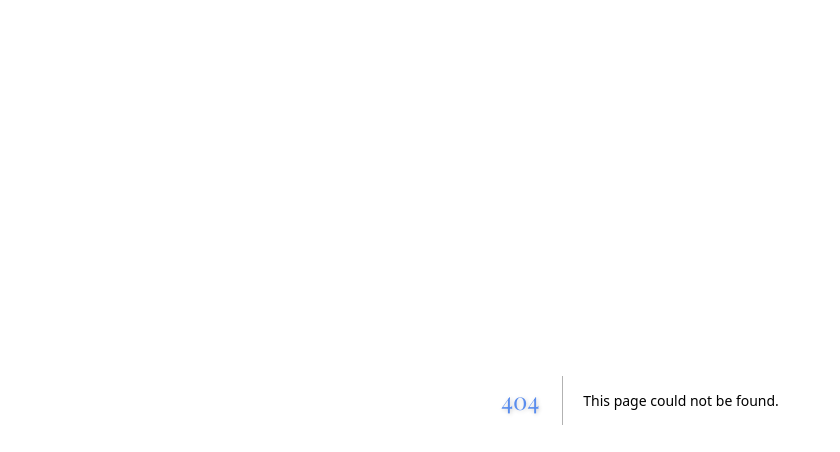
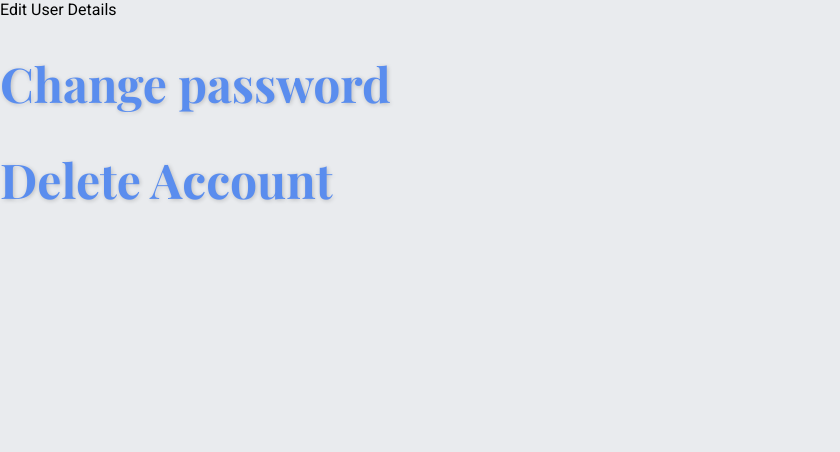
Before and after one commit to adam-knight1/knightline, a Next.js app in the folder frontend/: page /edit-user in a window 1280 px wide. Before the commit this address had no page. Shown: the top 452 px of the page, without its empty margins (0-840 px from the left). Built offline with nearby package versions, Linux system fonts and the light colour scheme.

Commit message:
Added edit-user page with basic skeleton struture for password changing and deleting account

```diff
--- a/frontend/src/components/AddEventForm.tsx
+++ b/frontend/src/components/AddEventForm.tsx
@@ -38,7 +38,7 @@ const AddEventForm = ({ refreshEvents }) => {
     };
 
     return (
-        <form onSubmit={handleSubmit} style={{ display: 'flex', flexDirection: 'column', gap: '10px', marginBottom: '20px' }}>
+        <form onSubmit={handleSubmit} style={{ display: 'flex', flexDirection: 'column', gap: '10px', marginBottom: '20px' }}> /todo - maybe adjust gap?
             <input type="text" value={title} onChange={(e) => setTitle(e.target.value)} placeholder="Title" required />
             <textarea value={description} onChange={(e) => setDescription(e.target.value)} placeholder="Description" required></textarea>
             <input type="datetime-local" value={eventTime} onChange={(e) => setEventTime(e.target.value)} required />
--- a/frontend/src/components/PhotoAlbumComponent.tsx
+++ b/frontend/src/components/PhotoAlbumComponent.tsx
@@ -120,7 +120,7 @@ const PhotoAlbumComponent = () => {
       }
 
       try {
-        const response = await axios.get('http://localhost:8080/photos/get', {  //another local placeholer pending deployment
+        const response = await axios.get('http://localhost:8080/photos/get', {  //another local placeholder pending deployment
           headers: {
             Authorization: `Bearer ${authToken}`,
           },
--- a/frontend/src/components/UserComponent.tsx
+++ b/frontend/src/components/UserComponent.tsx
@@ -26,7 +26,7 @@ const UserComponent = ({ user, onProfilePictureUpload }) => {
 
   return (
     <div className="user-profile">
-      <h1>Welcome to Knightline, {user.name}!</h1>
+      <h1>Hi there, {user.name}!</h1>
       {profilePhotoUrl && (
         <img
           src={profilePhotoUrl}
--- a/frontend/src/pages/create-user.js
+++ b/frontend/src/pages/create-user.js
@@ -1,7 +1,6 @@
 import React from 'react';
 import RegistrationForm from '../components/RegistrationForm';
 import styles from '../styles/Styles.css';
-
 
 const CreateUserPage = () => {
     return (
--- /dev/null
+++ b/frontend/src/pages/edit-user.tsx
@@ -0,0 +1,15 @@
+// This page will handle the APIs for editing and deleting user details.
+import React from 'react';
+import Styles from '../styles/Styles.css';
+
+const EditUserPage = () => {
+    return (
+        <div>
+        Edit User Details
+            <h1>Change password</h1>
+            <h1>Delete Account</h1>
+        </div>
+    );
+};
+
+export default EditUserPage;
--- a/frontend/src/pages/index.tsx
+++ b/frontend/src/pages/index.tsx
@@ -48,7 +48,7 @@ const HomePage = () => {
 export default HomePage; */
 import { useEffect, useState } from 'react';
 import Link from 'next/link';
-import '../styles/Styles.css'; // Ensure this import
+import '../styles/Styles.css';
 
 const HomePage = () => {
   const [user, setUser] = useState(null);
```
